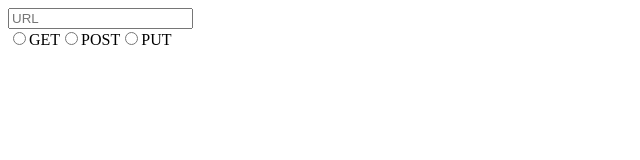
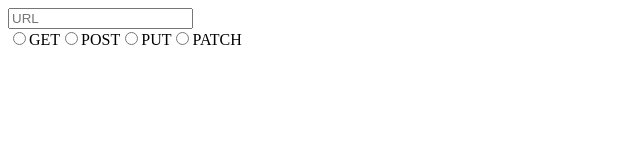
Before and after one commit to jillianlg/RESTy, a React app: page / in a window 1280 px wide. Shown: the top 160 px of the page, without its empty margins (0-640 px from the left). Built offline with nearby package versions, Linux system fonts and the light colour scheme.

Commit message:
adds PATCH input radio button with method and onChange and lable

```diff
--- a/src/components/RequestForm/RequestForm.jsx
+++ b/src/components/RequestForm/RequestForm.jsx
@@ -25,6 +25,10 @@ const RequestForm = ({ url, method, onSubmit, onChange }) => {
           onChange={onChange} />
         <label htmlFor="put">PUT</label>
         {/* PATCH method */}
+        <input type="radio" id="patch" name="method" value="PATCH"
+          checked={method === 'PATCH'}
+          onChange={onChange} />
+        <label htmlFor="patch">PATCH</label>
         {/* DELETE method */}
       </div>
     </div>
```
